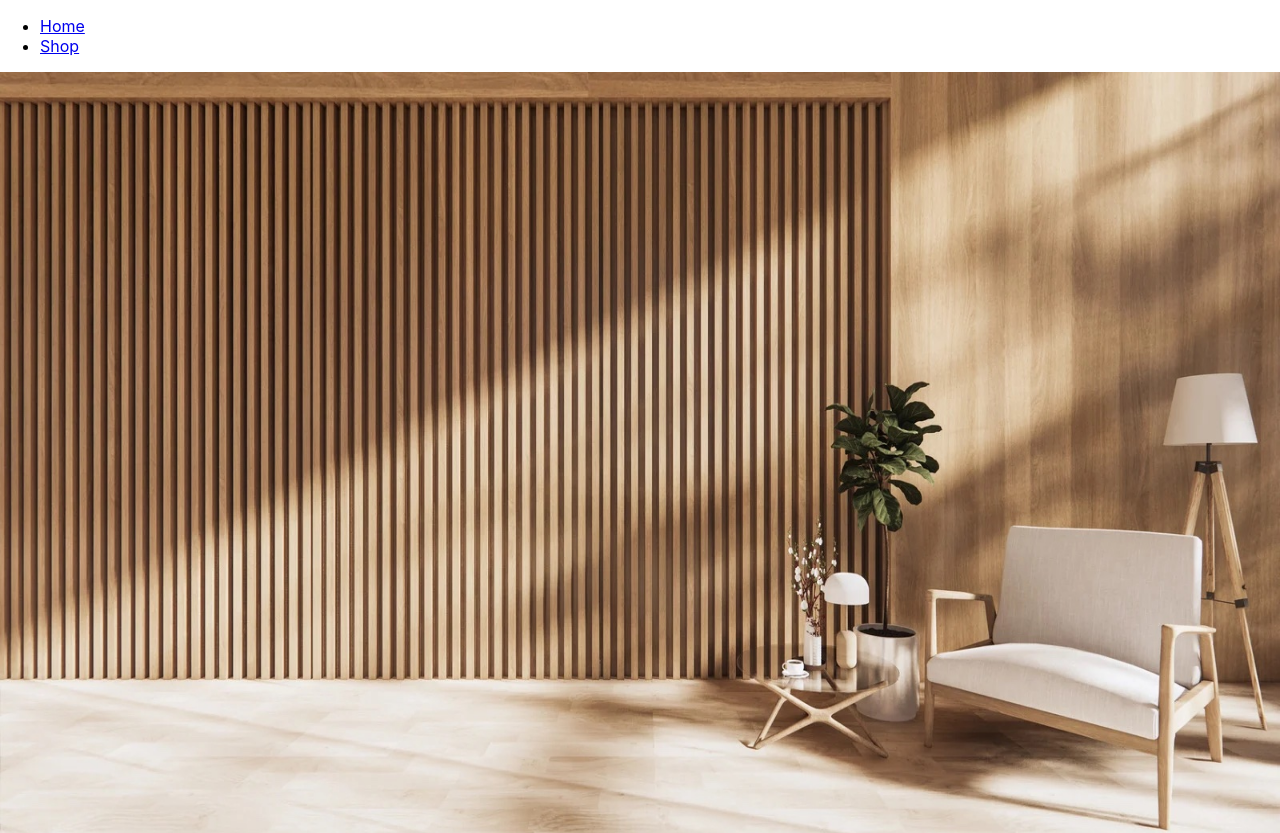
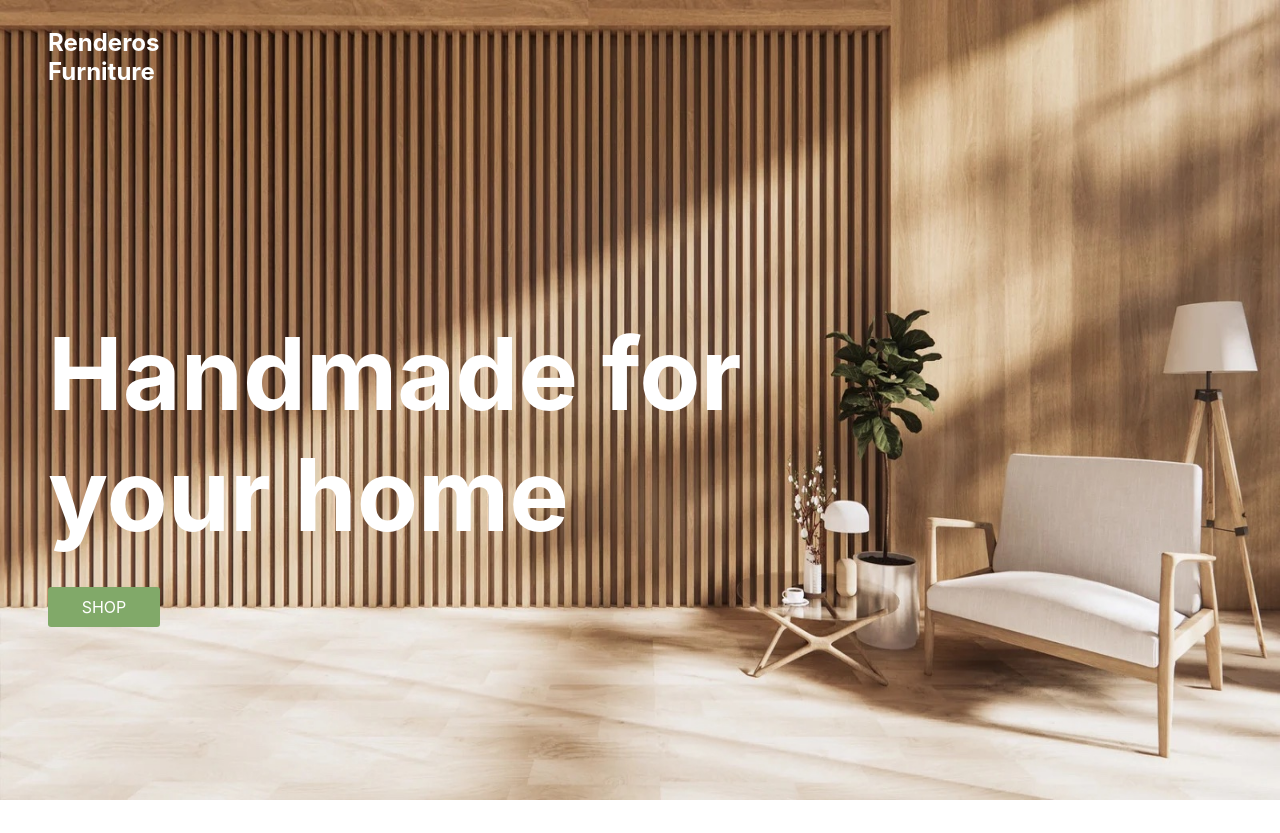
Before and after one commit to victorren7/furniture-store, a React (Create React App) app: page / in a window 1280 px wide. Shown: the top 833 px of the page. After the commit the page ends 804 px from the top, so only its background shows below. Built offline with nearby package versions, Linux system fonts and the light colour scheme.

Commit message:
updated the marquee with text

```diff
--- a/src/App.css
+++ b/src/App.css
@@ -1,5 +1,6 @@
 .App {
   text-align: center;
+  font-family: 'system-ui'
 }
 
 .App-logo {
--- a/src/App.js
+++ b/src/App.js
@@ -17,11 +17,11 @@ const App = () => {
   return (
     <Router>
       <Routes>
-        <Route path="/" element={<Nav/>}>
+        {/* <Route path="/" element={<Nav/>}> */}
           <Route index element={<Home/>} />
           <Route path="shop" element={<Shop/>}/>
           <Route path="upload" element={<FurnitureUpload/>} />
-        </Route>
+        {/* </Route> */}
       </Routes>
     </Router>
   );
--- /dev/null
+++ b/src/components/home/Header.js
@@ -0,0 +1,66 @@
+import React from 'react'
+import styled from 'styled-components';
+import { Link } from "react-router-dom";
+
+import homeImage from '../../assets/home-marquee.jpeg'
+
+const Header = () => {
+  return (
+    <Container>
+      <Image alt='Container' src={homeImage}/>
+      <Title>Renderos <br/>Furniture</Title>
+      <Content>
+        <H1>
+          Handmade for
+          <br />
+          your home
+        </H1>
+        <Button>SHOP</Button>
+      </Content>
+  </Container>
+  )
+}
+
+export default Header
+
+const Container = styled.div`
+  position: relative;
+  color: #fff;
+`
+
+const Title = styled.h2`
+  position: absolute;
+  font-fam
+  font-size: 30px;
+  margin-left: 3rem;
+  top: 1%;
+`
+
+const Image = styled.img`
+  width: 100vw;
+  height: 100vh;
+  transform: scaleX(-1);
+`
+
+const Content = styled.div`
+  position: absolute;
+  top: 35%;
+  margin-left: 3rem;
+`
+
+const H1 = styled.h1`
+  font-size: 100px;
+  margin: 2rem 0;
+`
+
+const Button = styled(Link)`
+  display: flex;
+  width: 7rem;
+  height: 2.5rem;
+  background-color: #81A969;
+  border-radius: .2rem;
+  justify-content: center;
+  align-items: center;
+  text-decoration: none;
+  color: #fff;
+`
--- a/src/components/home/Home.js
+++ b/src/components/home/Home.js
@@ -1,26 +1,18 @@
 import React from 'react'
 import styled from 'styled-components';
 import homeImage from '../../assets/home-marquee.jpeg'
+import Header from './Header';
 
 const Home = () => {
   return (
-    <div>
-      <Header>
-        <Image alt='header' src={homeImage}/>
-        <h1>HEllo</h1>
-      </Header>
-    </div>
+    <Container>
+      <Header />
+    </Container>
   )
 }
 
 export default Home
 
-const Header = styled.div`
+const Container = styled.div`
 
 `
-
-const Image = styled.img`
-  width: 100vw;
-  height: 100vh;
-  transform: scaleX(-1);
-`
```
